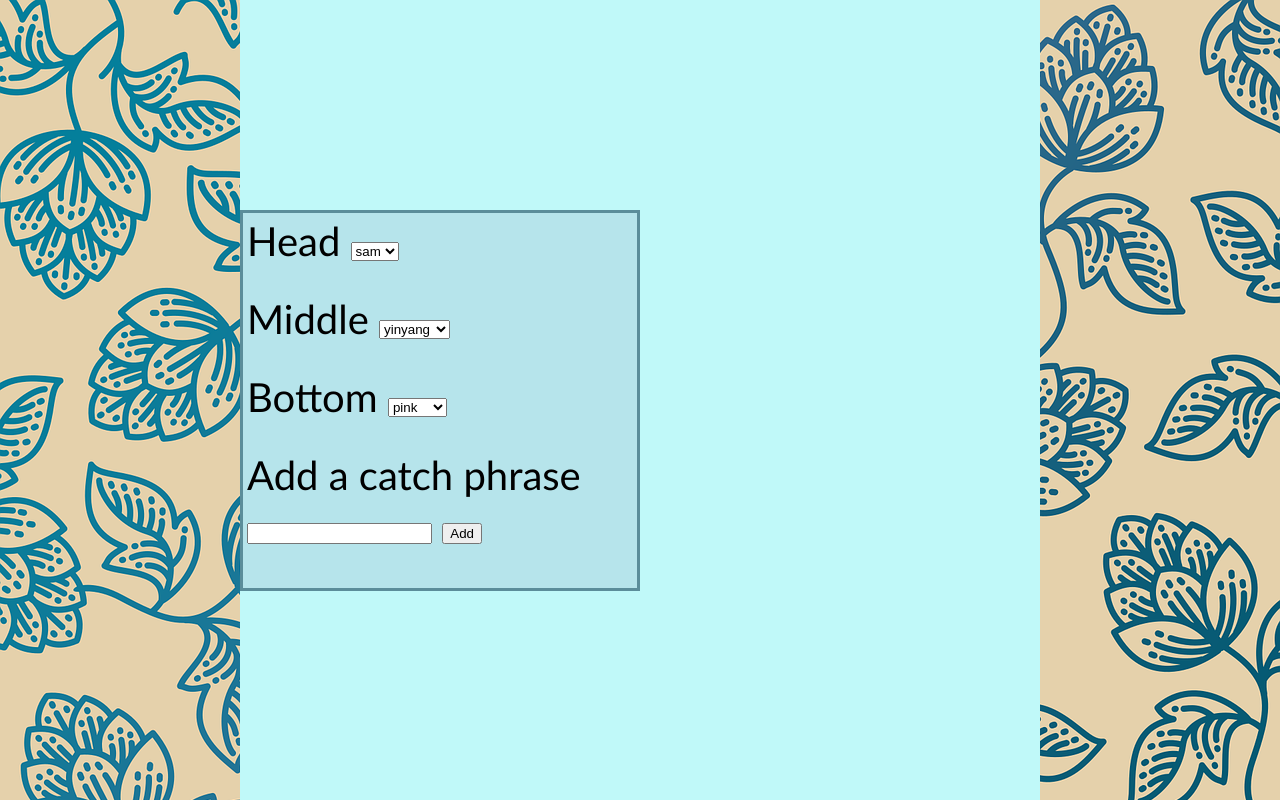
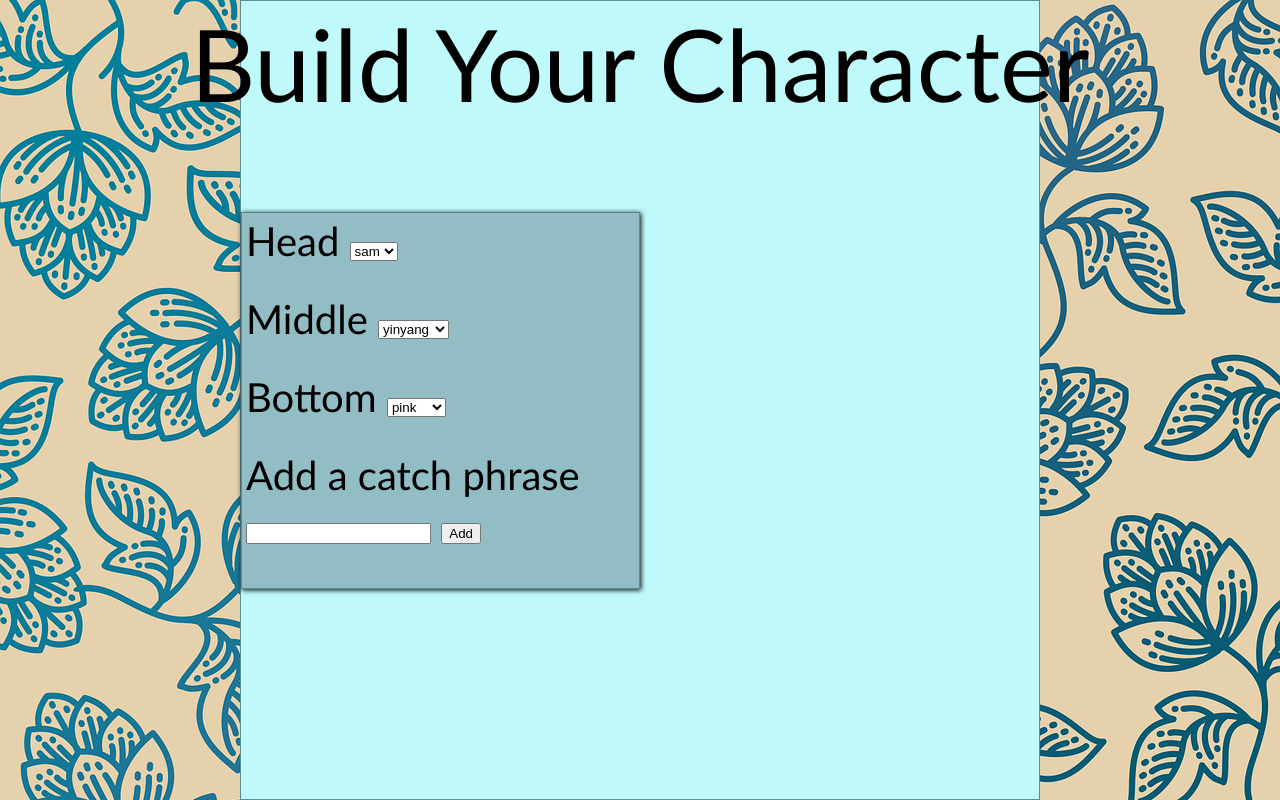
Before and after one commit to Adam-Robson/half-baked-web-01-character-designer, a plain HTML site: page index.html in a window 1280 px wide. Drawn offline with Linux system fonts and the light colour scheme.

Commit message:
style title

```diff
--- a/index.html
+++ b/index.html
@@ -15,6 +15,7 @@
 <body>
 
     <main>
+        <h2 id="title">Build Your Character</h2>
         <div class="left">
             <div class="picker">
                 <label class="head-label">
--- a/styles/style.css
+++ b/styles/style.css
@@ -102,14 +102,24 @@ main {
     justify-content: center;
     align-items: center;
     height: 100%;
+    border:rgba(84, 135, 149, 0.925) solid 1px;
+}
+
+#title {
+    position: absolute;
+    font-size: 2.5em;
+    top: -80px;
+    font-weight: 100;
+
 }
 
 .picker {
     display: flex;
     flex-direction: column;
-    background-color: rgb(182, 228, 235);
-    border: 3px rgba(84, 135, 149, 0.925) solid;
+    background-color: rgb(147, 189, 196);
+    border: 1px rgba(84, 135, 149, 0.925) solid;
     padding: 4px;
+    box-shadow: 1px 1px 5px;
 }
 
 .left, .right {
```
